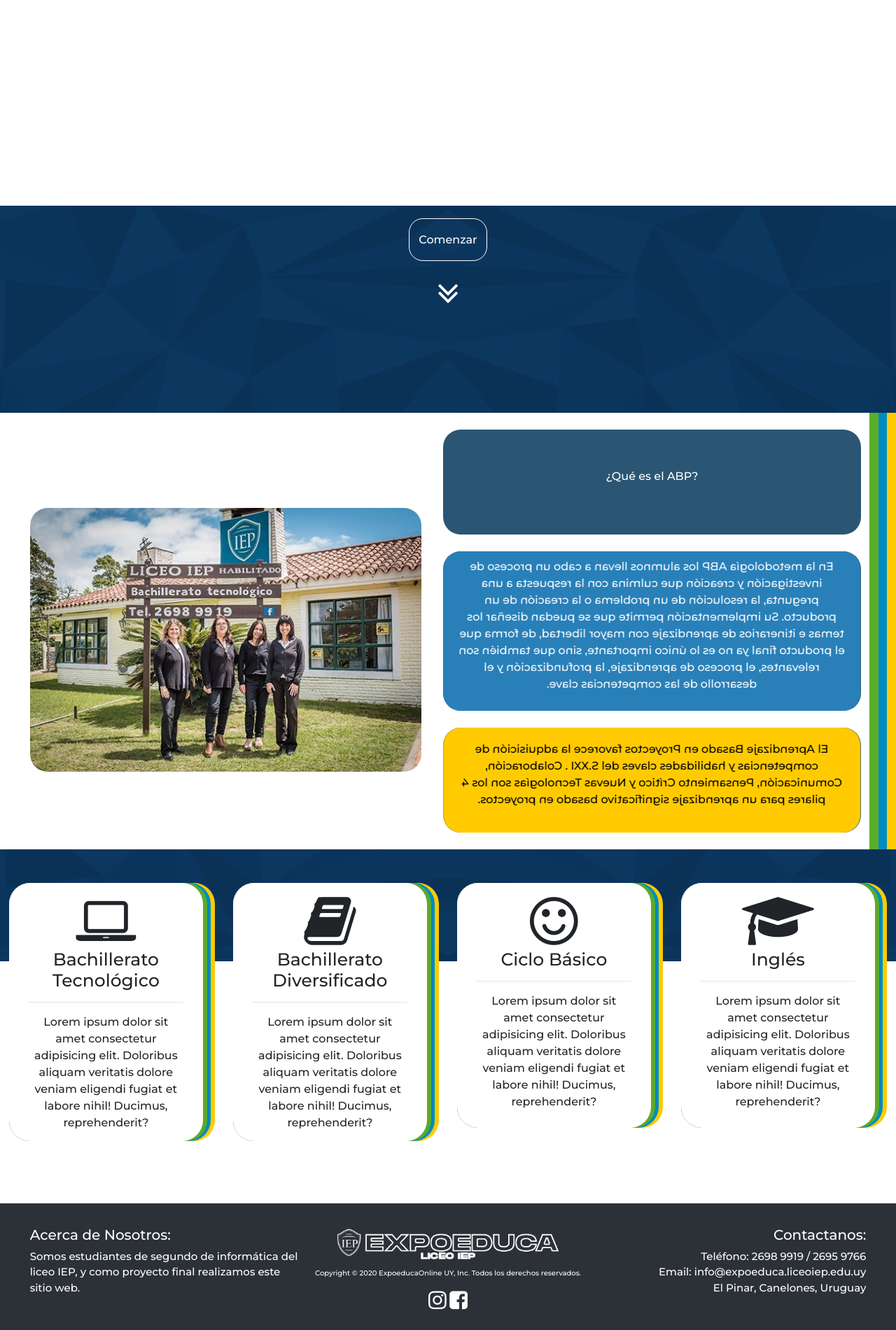
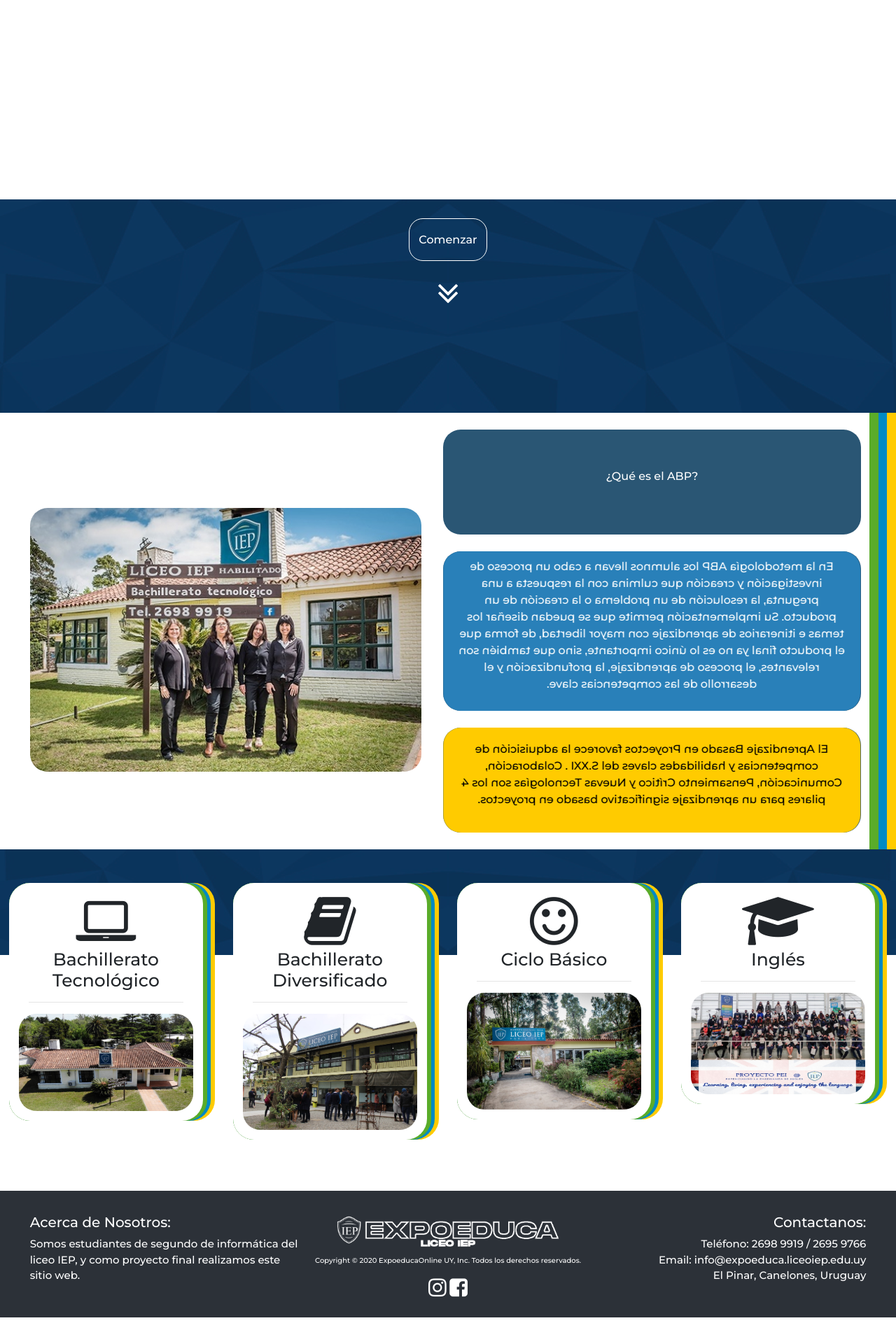
Before and after one commit to JuaniiAndresM/ExpoferiaOnline, a PHP site: page /HeaderFooter/index.html in a window 1280 px wide. Shown: the part 234-2135 px from the top of the page at 70% size. Run offline with PHP 8.4, Linux system fonts and the light colour scheme; data that the repository does not hold is empty; some libraries are stand-ins or nearby versions.

Commit message:
Imagenes Index

```diff
--- a/HeaderFooter/index.html
+++ b/HeaderFooter/index.html
@@ -141,11 +141,7 @@
                 <i style="font-size: 80px" class="fa">&#xf109;</i>
                 <h3>Bachillerato Tecnológico</h3>
                 <hr />
-                <p>
-                  Lorem ipsum dolor sit amet consectetur adipisicing elit.
-                  Doloribus aliquam veritatis dolore veniam eligendi fugiat et
-                  labore nihil! Ducimus, reprehenderit?
-                </p>
+                <img class="FotoCard" src="../img/tecno.jpg">
               </div>
             </div>
           </div>
@@ -160,11 +156,7 @@
                 <i style="font-size: 80px" class="fa">&#xf02d;</i>
                 <h3>Bachillerato Diversificado</h3>
                 <hr />
-                <p>
-                  Lorem ipsum dolor sit amet consectetur adipisicing elit.
-                  Doloribus aliquam veritatis dolore veniam eligendi fugiat et
-                  labore nihil! Ducimus, reprehenderit?
-                </p>
+                <img class="FotoCard" src="../img/diversificado.jpg">
               </div>
             </div>
           </div>
@@ -179,11 +171,7 @@
                 <i style="font-size: 80px" class="fa">&#xf118;</i>
                 <h3>Ciclo Básico</h3>
                 <hr />
-                <p>
-                  Lorem ipsum dolor sit amet consectetur adipisicing elit.
-                  Doloribus aliquam veritatis dolore veniam eligendi fugiat et
-                  labore nihil! Ducimus, reprehenderit?
-                </p>
+                <img class="FotoCard" src="../img/basico.jpg">
               </div>
             </div>
           </div>
@@ -198,11 +186,7 @@
                 <i style="font-size: 80px" class="fa">&#xf19d;</i>
                 <h3>Inglés</h3>
                 <hr />
-                <p>
-                  Lorem ipsum dolor sit amet consectetur adipisicing elit.
-                  Doloribus aliquam veritatis dolore veniam eligendi fugiat et
-                  labore nihil! Ducimus, reprehenderit?
-                </p>
+                <img class="FotoCard" src="../img/ingles.jpg">
               </div>
             </div>
           </div>
--- a/css/styles.css
+++ b/css/styles.css
@@ -155,9 +155,6 @@ header .nav-links li a:hover {
   justify-content: center;
   align-items: center;
 }
-
-.Index-Page .SubPage {
-}
 .Index-Page .PageLogo {
   width: 650px;
 }
@@ -224,7 +221,6 @@ header .nav-links li a:hover {
   border-radius: 30px;
 }
 .CardsIndex .Cards1 {
-  min-height: 350px;
   margin-right: 2%;
   background-color: white;
   border-radius: 30px;
@@ -1800,7 +1796,13 @@ input[type=submit] {
   background-color: rgb(0,0,0);
   background-color: rgba(0,0,0,0.4);
 }
-
+.FotoCard{
+  margin-right: 5%;
+  margin-left: 5%;
+  margin-bottom: 5%;
+  width: 90%;
+  border-radius: 25px;
+}
 .modal-content {
   background-color: #fefefe;
   margin: auto;
```
Also changed, not shown: img/basico.jpg (added), img/diversificado.jpg (added), img/ingles.jpg (added), img/tecno.jpg (added).
